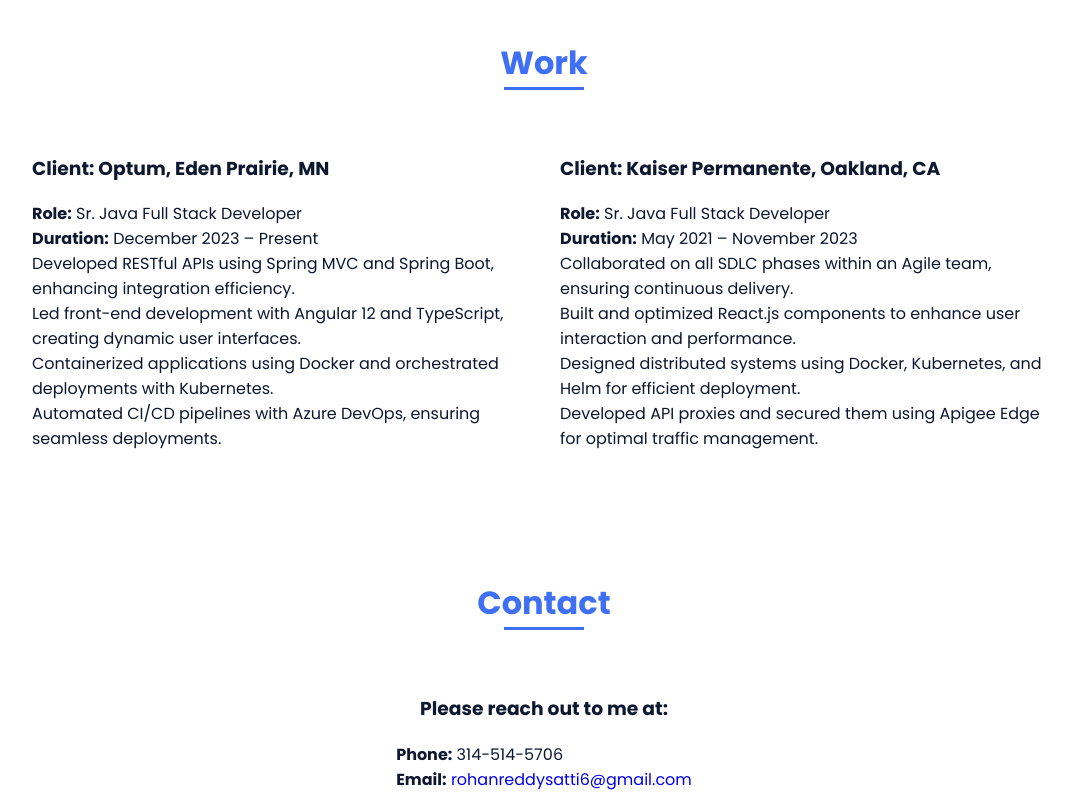
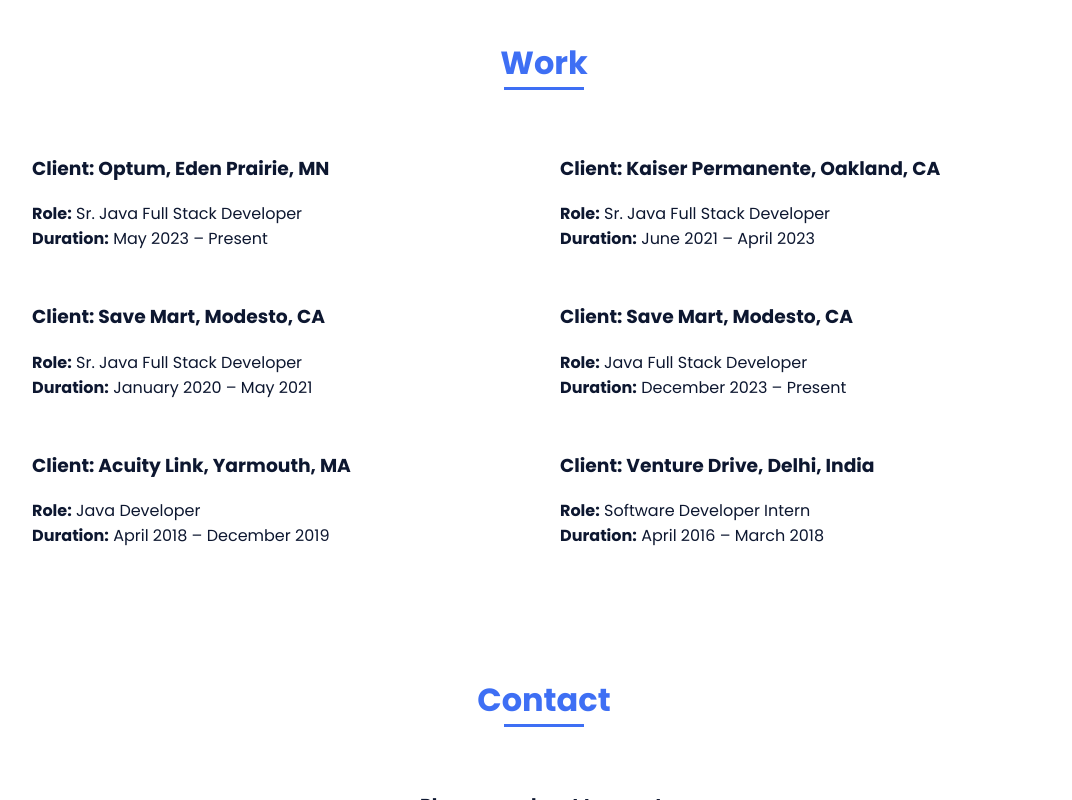
Before and after one commit to rohanreddysatti/rohanreddysatti.github.io, a plain HTML site: page index.html in a window 1280 px wide. Shown: the part 1889-2689 px from the top of the page, without its empty margins (96-1168 px from the left). Drawn offline with nearby package versions, Linux system fonts and the light colour scheme.

Commit message:
Update index.html

```diff
--- a/index.html
+++ b/index.html
@@ -39,7 +39,7 @@
             <!--===== HOME =====-->
             <section class="home bd-grid" id="home">
                 <div class="home__data">
-                    <h1 class="home__title">Hi,<br>I'am <span class="home__title-color">Rohan Reddy Satti</span><br> Java Developer</h1>
+                    <h1 class="home__title">Hi,<br>I'am <span class="home__title-color">Rohan Reddy</span><br> Java Developer</h1>
                     <div class="home__img">
                             <img src="assets/img/WhatsApp Image 2025-01-14 at 8.29.36 PM.jpeg" alt="Rohan Reddy" class="profile-img">
                     </div>
@@ -146,30 +146,36 @@
                 <h2 class="section-title">Work</h2>
 
                  <div class="skills__container bd-grid">
-                    <div>
+        <div>
                         <h3>Client: Optum, Eden Prairie, MN</h3>
         <p><strong>Role:</strong> Sr. Java Full Stack Developer</p>
-        <p><strong>Duration:</strong> December 2023 – Present</p>
-        <ul>
-            <li>Developed RESTful APIs using Spring MVC and Spring Boot, enhancing integration efficiency.</li>
-            <li>Led front-end development with Angular 12 and TypeScript, creating dynamic user interfaces.</li>
-            <li>Containerized applications using Docker and orchestrated deployments with Kubernetes.</li>
-            <li>Automated CI/CD pipelines with Azure DevOps, ensuring seamless deployments.</li>
-        </ul>
-
-
-                  </div>
-                      <div >
+        <p><strong>Duration:</strong> May 2023 – Present</p>
+     </div>
+    <div >
         <h3>Client: Kaiser Permanente, Oakland, CA</h3>
         <p><strong>Role:</strong> Sr. Java Full Stack Developer</p>
-        <p><strong>Duration:</strong> May 2021 – November 2023</p>
-        <ul>
-            <li>Collaborated on all SDLC phases within an Agile team, ensuring continuous delivery.</li>
-            <li>Built and optimized React.js components to enhance user interaction and performance.</li>
-            <li>Designed distributed systems using Docker, Kubernetes, and Helm for efficient deployment.</li>
-            <li>Developed API proxies and secured them using Apigee Edge for optimal traffic management.</li>
-        </ul>
+        <p><strong>Duration:</strong> June 2021 – April 2023</p>
     </div>
+        <div>
+        <h3>Client: Save Mart, Modesto, CA</h3>
+        <p><strong>Role:</strong> Sr. Java Full Stack Developer</p>
+        <p><strong>Duration:</strong> January 2020 – May 2021</p>
+     </div>
+                      <div>
+        <h3>Client: Save Mart, Modesto, CA</h3>
+        <p><strong>Role:</strong> Java Full Stack Developer</p>
+        <p><strong>Duration:</strong> December 2023 – Present</p>
+     </div>
+                     <div>
+        <h3>Client: Acuity Link, Yarmouth, MA</h3>
+        <p><strong>Role:</strong> Java  Developer</p>
+        <p><strong>Duration:</strong> April 2018 – December 2019</p>
+     </div>
+                     <div>
+        <h3>Client: Venture Drive, Delhi, India</h3>
+        <p><strong>Role:</strong> Software  Developer Intern</p>
+        <p><strong>Duration:</strong> April 2016 – March 2018</p>
+     </div>
 
             </section>
 
```
